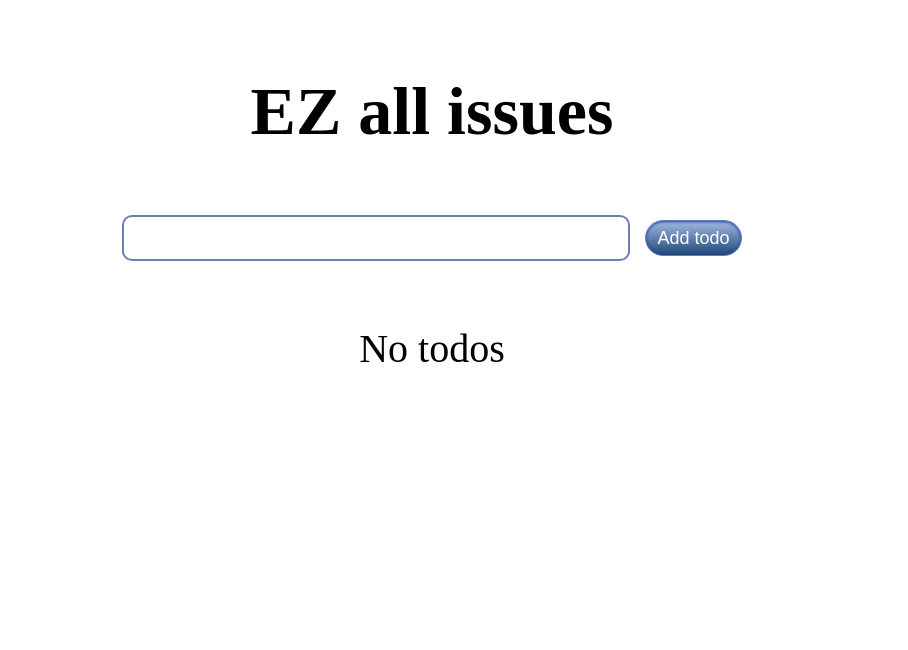
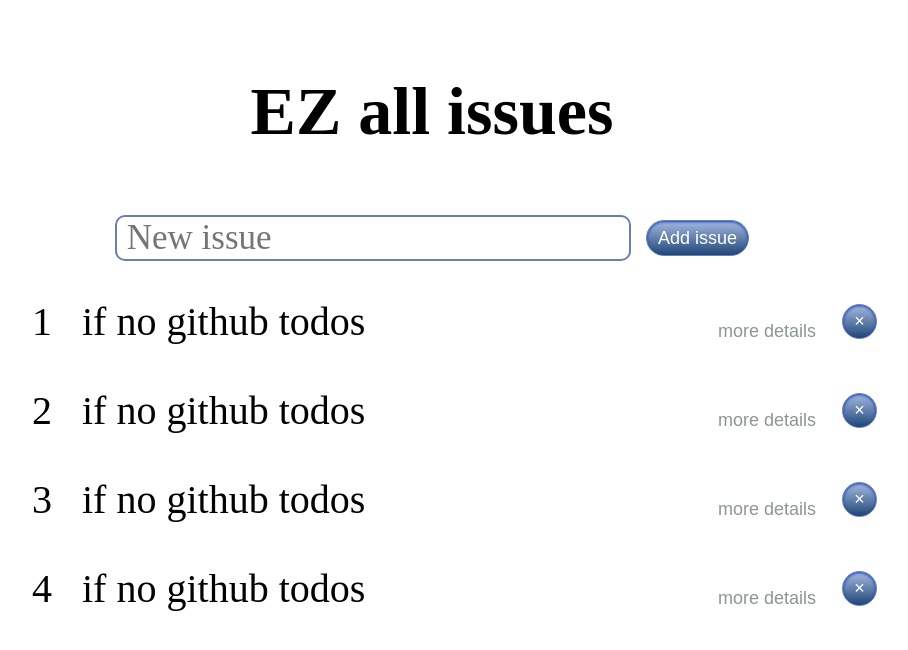
Before and after one commit to randomdima/EZ, a React (Create React App) app in the folder webapp/: page / in a window 1280 px wide. Shown: the top 650 px of the page, without its empty margins (208-1116 px from the left). Built offline with nearby package versions, Linux system fonts and the light colour scheme; no server answers.

Commit message:
EZ-25 demo test (#27)
* Added expandable panel

* test useState

* EZ-25 added expandable panel

```diff
--- a/webapp/package.json
+++ b/webapp/package.json
@@ -9,6 +9,7 @@
     "prop-types": "^15.7.2",
     "react": "^16.13.1",
     "react-dom": "^16.13.1",
+    "react-loadable": "^5.5.0",
     "react-scripts": "3.4.1"
   },
   "scripts": {
--- /dev/null
+++ b/webapp/src/AddTodoProp/AddProp.js
@@ -0,0 +1,42 @@
+import React from 'react'
+class AddProp extends React.Component {
+    constructor(props) {
+        super(props);
+        // console.log(props)
+        this.state = {
+            data: [],
+            isLoading: false,
+            error: null
+        }
+    }
+
+    componentDidMount() {
+        this.setState({ isLoading: true });
+        console.log(this.props.url);
+        fetch(this.props.url)
+            .then(response => response.json())
+            .then(result => this.setState({
+                data: result,
+                isLoading: false
+            }))
+            .catch(error => this.setState({ error, isLoading: false }));
+    }
+
+    render() {
+        const { data } = this.state;
+        if (data.length !== 0) {
+            return (
+                <div className="hidenProps">
+                    {data.title}
+                </div>
+            )
+        } else {
+            return (
+                <div className="hidenProps">No props</div>
+            )
+        }
+
+    }
+}
+
+export default AddProp
--- a/webapp/src/App.js
+++ b/webapp/src/App.js
@@ -3,14 +3,36 @@ import TodoList from './Todo/TodoList/TodoList';
 import AddTodo from './Todo/AddTodo/AddTodo';
 
 function App() {
-  const [todos, setTodos] = useState([]);
+  const [todos, setTodos] = useState([
+    {
+      id: 1,
+      completed: false,
+      title: 'if no github todos',
+      url: 'https://api.github.com/repos/randomdima/ez/issues/25'
+    },
+    {
+      id: 2,
+      completed: false,
+      title: 'if no github todos',
+      url: 'https://api.github.com/repos/randomdima/ez/issues/24'
+    }, {
+      id: 3,
+      completed: false,
+      title: 'if no github todos',
+      url: 'https://api.github.com/repos/randomdima/ez/issues/23'
+    }, {
+      id: 4,
+      completed: false,
+      title: 'if no github todos',
+      url: 'https://api.github.com/repos/randomdima/ez/issues/22'
+    }
+  ]);
 
   useState(() => {
-    fetch('https://api.github.com/repos/randomdima/ez/issues?state=all')
+    fetch('https://api.github.com/repos/randomdima/ez/issues')
       .then(response => response.json())
       .then(setTodos);
   })
-  console.log(todos)
 
 
 
--- a/webapp/src/Todo/AddTodo/AddTodo.css
+++ b/webapp/src/Todo/AddTodo/AddTodo.css
@@ -6,6 +6,7 @@
 
     input {
         width: 50%;
+        padding-left: 10px;
         min-width: 500px;
         border: 2px solid #6c7db0;
         border-radius: 10px;
--- a/webapp/src/Todo/AddTodo/AddTodo.js
+++ b/webapp/src/Todo/AddTodo/AddTodo.js
@@ -15,9 +15,9 @@ function AddTodo({ onCreate }) {
     }
     return (
         <form onSubmit={submitTodo}>
-            <input value={value} onChange={event => setValue(event.target.value)} />
+            <input value={value} onChange={event => setValue(event.target.value)} placeholder={'New issue'} />
             <button type="submit" >
-                Add todo
+                Add issue
             </button>
         </form>
     )
--- a/webapp/src/Todo/TodoItem/TodoItem.css
+++ b/webapp/src/Todo/TodoItem/TodoItem.css
@@ -1,11 +1,31 @@
-li {
+.todoItem {
+    display: flex;
+    flex-direction: column;
+    width: 100%;
+}
+
+.todoTitle {
     display: grid;
     justify-self: center;
     margin: auto;
+     width: 80%;
+    min-width: 850px;
+    padding: 1rem;
+    grid-template-columns: 50px auto 120px 50px;
+    font-family: cursive;
+    font-size: 40px;
+}
+
+.hidenProps {
+    overflow: hidden;
+    transition: max-height 10s ease-out;
+    height: auto;
+    max-height: 600px;
+    justify-self: center;
+    margin: auto;
+    padding-left: 10rem;
     width: 80%;
     min-width: 800px;
-    grid-template-columns: 50px auto 50px;
-    padding: 1rem;
     font-family: cursive;
     font-size: 40px;
 }
@@ -41,3 +61,20 @@ button:active {
     position: relative;
     top: 1px;
 }
+
+button.todoPropButton {
+    margin: 0;
+    padding: 0;
+    border: none;
+    background: none;
+    box-shadow: none;
+    font-size: 18px;
+    color: rgb(141, 149, 151);
+    padding: 5%;
+    padding-bottom: 10%;
+    align-self: flex-end;
+}
+button.todoPropButton:hover {
+    text-decoration: underline;
+    color: #5d6ea0;
+}
--- a/webapp/src/Todo/TodoItem/TodoItem.js
+++ b/webapp/src/Todo/TodoItem/TodoItem.js
@@ -1,19 +1,63 @@
 import React from 'react'
 import PropTypes from 'prop-types'
 import './TodoItem.css'
+const AddProp = React.lazy(() => import('../../AddTodoProp/AddProp.js'))
 
-function TodoItem({ todo, index, removeTodo }) {
-    return (
-        <li>
-            <span>
-                {index + 1}
-            </span>
-            <span>
-                {todo.title}
-            </span>
-            <button onClick={() => removeTodo(todo.id)}>&times;</button>
-        </li>
-    )
+class Button extends React.Component {
+    render() {
+        return (
+            <button className='todoPropButton' {...this.props}>
+                 more details
+            </button>
+        );
+    }
+}
+
+class TodoItem extends React.Component {
+
+    constructor(props) {
+        super(props);
+        this.state = {
+            todo: this.todo,
+            index: this.index,
+            clicked: false
+        }
+        this.handleClick = this.handleClick.bind(this);
+    }
+
+    handleClick() {
+        console.log(this.state.clicked)
+        if (!this.state.clicked) {
+            this.setState({
+                clicked: true
+            });
+        } else {
+            this.setState({
+                clicked: false
+            });
+        }
+    }
+
+    render() {
+        const prop = this.props
+        return (
+            <div className="todoItem">
+                <div className="todoTitle">
+                    <span>
+                        {prop.index + 1}
+                    </span>
+                    <span>
+                        {prop.todo.title}
+                    </span>
+                    <Button onClick={this.handleClick} />
+                    <button onClick={() => this.props.removeTodo(prop.todo.id)}>&times;</button>
+                </div>
+                <div>{this.state.clicked ? <React.Suspense fallback=''> <AddProp {...prop.todo} /></React.Suspense> : null}</div>
+            </div>
+
+        );
+    }
+
 }
 
 TodoItem.propTypes = {
```
Also changed, not shown: webapp/src/Todo/TodoList/TodoList.js (+0 -7 lines), 1 other file (tests, documents, lock files or other folders).
